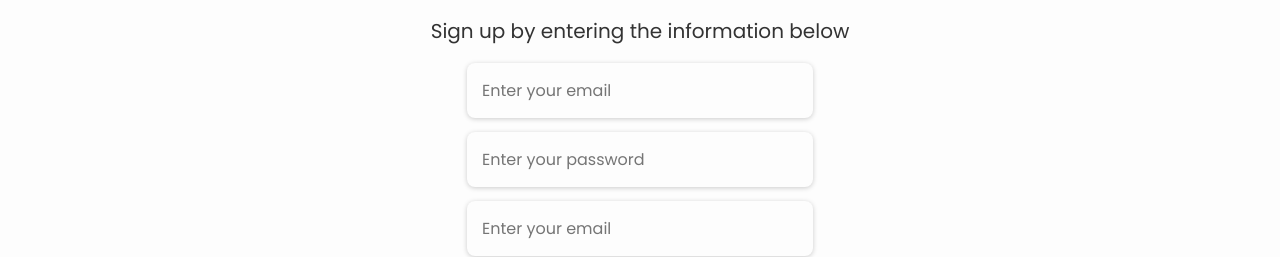
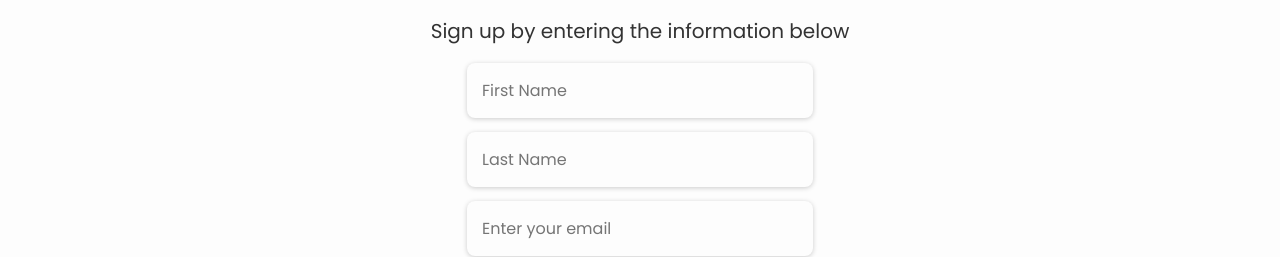
Before and after one commit to SamTech-Africa/library_management_system_frontend, a React (Create React App) app: page /register in a window 1280 px wide. Shown: the part 284-541 px from the top of the page. Built offline with nearby package versions, Linux system fonts and the light colour scheme.

Commit message:
Login and Sign up page in progress

```diff
--- a/src/container/pages/components/auth/Register.jsx
+++ b/src/container/pages/components/auth/Register.jsx
@@ -24,14 +24,14 @@ const Register  = () => {
 
         <form className={styles.formInput} action="#">
             <div class={styles.inputBox}>
-                <input type="text" placeholder="Enter your email" />
+                <input type="text" placeholder="First Name" />
             </div>
             <div class={styles.inputBox}>
-                <input type="password" placeholder="Enter your password" />
+                <input type="text" placeholder="Last Name" />
             </div>
 
             <div class={styles.inputBox}>
-                <input type="text" placeholder="Enter your email" />
+                <input type="emai" placeholder="Enter your email" />
             </div>
             <div class={styles.inputBox}>
                 <input type="password" placeholder="Enter your password" />
```
